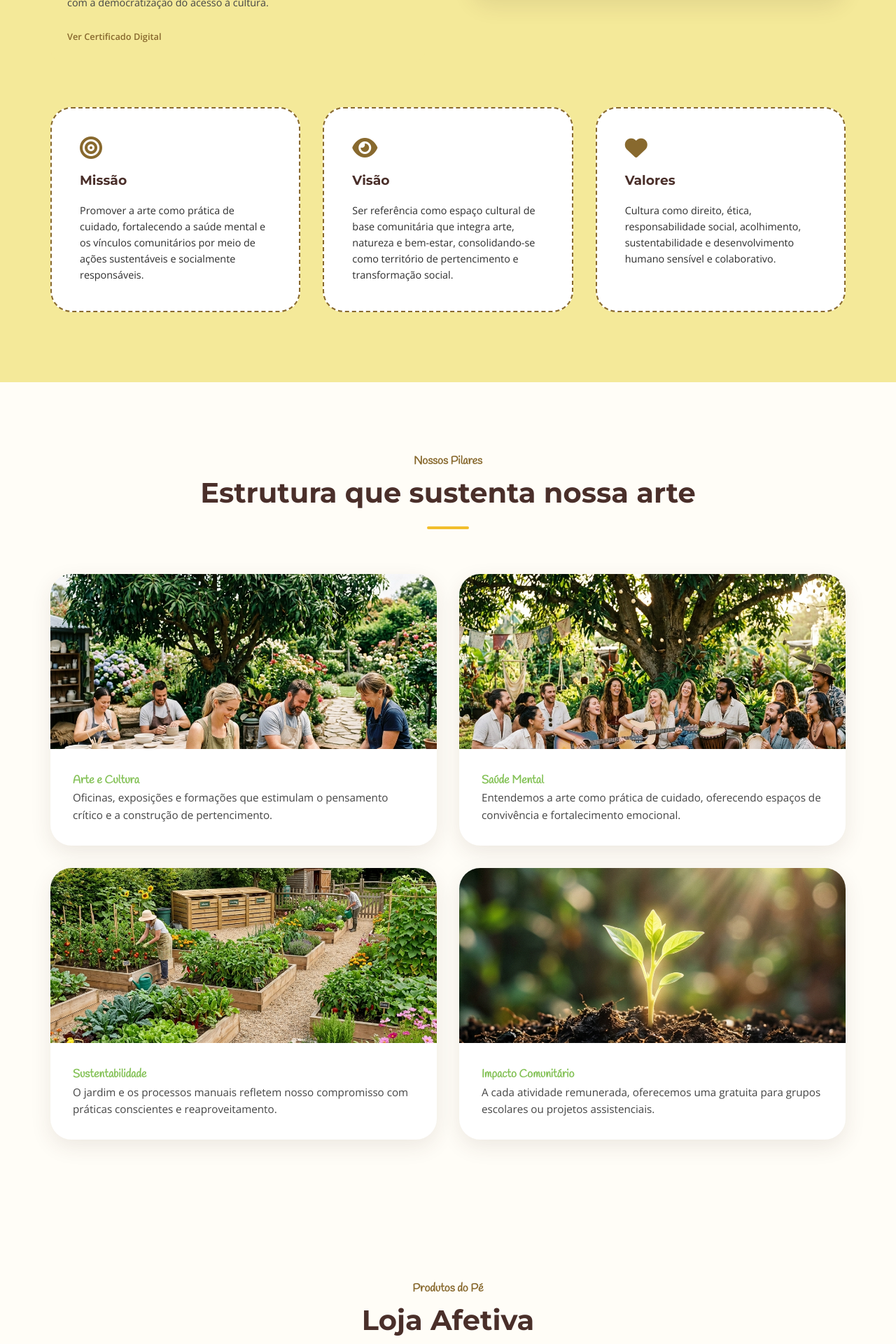
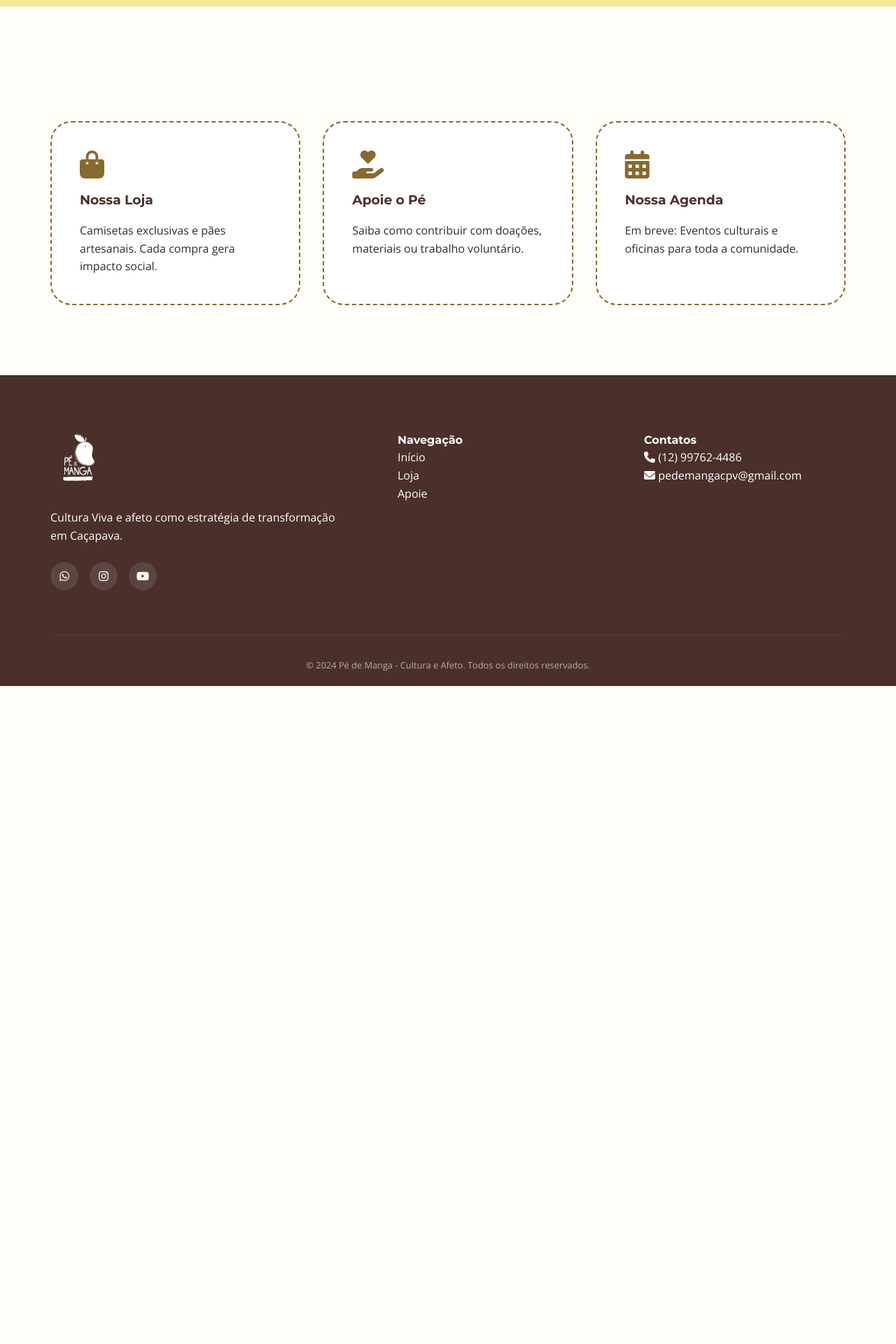
Before and after one commit to pietro-renno/pe-de-manga, a PHP site: page / in a window 1280 px wide. Shown: the part 1466-3386 px from the top of the page at 70% size. After the commit the page ends 2446 px from the top, so only its background shows below. Run offline with PHP 8.4, Linux system fonts and the light colour scheme.

Commit message:
Refactor: Multi-page structure, fixed mobile menu, and responsive improvements

```diff
--- a/index.html
+++ b/index.html
@@ -3,8 +3,8 @@
 <head>
     <meta charset="UTF-8">
     <meta name="viewport" content="width=device-width, initial-scale=1.0">
-    <title>Pé de Manga - Cultura e Afeto | Ponto de Cultura</title>
-    <meta name="description" content="Ponto de Cultura em Caçapava que integra arte, saúde mental e sustentabilidade. Um coletivo organizado focado no cuidado e transformação social.">
+    <title>Pé de Manga - Cultura e Afeto | Home</title>
+    <meta name="description" content="Ponto de Cultura em Caçapava que integra arte, saúde mental e sustentabilidade.">
 
     <!-- Font Awesome -->
     <link rel="stylesheet" href="https://cdnjs.cloudflare.com/ajax/libs/font-awesome/6.4.0/css/all.min.css">
@@ -17,13 +17,12 @@
     <nav id="main-nav">
         <div class="container">
             <div class="logo">
-                <a href="#home"><img src="img/logo.png" alt="Pé de Manga Logo" id="nav-logo"></a>
+                <a href="index.html"><img src="img/logo.png" alt="Pé de Manga Logo" id="nav-logo"></a>
             </div>
             <ul class="nav-links">
                 <li><a href="#sobre">Quem Somos</a></li>
-                <li><a href="#pilares">O Que Fazemos</a></li>
-                <li><a href="#produtos">Loja</a></li>
-                <li><a href="#apoie" class="btn btn-primary" style="padding: 0.5rem 1.2rem; color: white;">Apoie</a></li>
+                <li><a href="loja.html">Loja</a></li>
+                <li><a href="apoie.html" class="btn btn-primary" style="padding: 0.5rem 1.2rem; color: white;">Apoie</a></li>
             </ul>
             <div class="menu-toggle" id="mobile-menu">
                 <i class="fas fa-bars"></i>
@@ -33,14 +32,14 @@
 
     <!-- Hero Section -->
     <header id="home" class="hero">
-        <div class="hero-content container">
+        <div class="container hero-content">
             <div class="hero-text" data-reveal="left">
                 <h2 class="hand-drawn highlight" style="font-size: 1.5rem; margin-bottom: 0.5rem;">Cultura Viva em Caçapava</h2>
                 <h1>Estrutura <span class="highlight">Afetiva</span> e Cuidado Coletivo</h1>
-                <p>O Pé de Manga é um Ponto de Cultura que integra arte como prática de cuidado, sustentabilidade e transformação social.</p>
+                <p>Integramos arte como prática de cuidado, sustentabilidade e transformação social em um território de pertencimento.</p>
                 <div class="hero-btns">
-                    <a href="#apoie" class="btn btn-primary">Fazer uma Doação</a>
-                    <a href="#sobre" class="btn btn-outline">Nossa História</a>
+                    <a href="apoie.html" class="btn btn-primary">Fazer uma Doação</a>
+                    <a href="#sobre" class="btn btn-outline">Saiba Mais</a>
                 </div>
             </div>
             <div class="hero-image" data-reveal="right">
@@ -50,199 +49,76 @@
                 </div>
             </div>
         </div>
-        <div class="scroll-indicator">
-            <span></span>
-        </div>
     </header>
 
-    <!-- About Section (Quem Somos) -->
+    <!-- Home Sections Summary -->
     <section id="sobre" class="about">
         <div class="container">
             <div class="section-header" data-reveal="up">
-                <h4 class="hand-drawn" style="color: var(--marrom);">Quem Somos</h4>
-                <h2>Um território de encontros e criação</h2>
+                <h4 class="hand-drawn" style="color: var(--marrom);">Ponto de Cultura</h4>
+                <h2>Arte, Saúde e Natureza</h2>
                 <div class="underline"></div>
             </div>
             <div class="about-grid">
                 <div class="about-text" data-reveal="left">
-                    <p>O <strong>Pé de Manga – Cultura e Afeto</strong> é um espaço dedicado à arte como caminho de cuidado, pertencimento e transformação social. Atuamos na intersecção entre cultura, saúde mental, sustentabilidade e bem-estar.</p>
-                    <p>Somos um território de encontros e formação. Aqui, o fazer artístico dialoga com a escuta, a natureza e a responsabilidade social. Acreditamos que a arte não é apenas expressão — é ferramenta de desenvolvimento humano.</p>
-
-                    <div style="margin-top: 2rem; background: var(--bg-pastel); padding: 1.5rem; border-radius: 20px;">
-                        <h4 style="color: var(--vermelho-manga); margin-bottom: 0.5rem;"><i class="fas fa-certificate"></i> Ponto de Cultura</h4>
-                        <p style="font-size: 0.9rem;">Reconhecido como Ponto de Cultura pelo Programa Cultura Viva do Ministério da Cultura. Integramos uma rede nacional comprometida com a democratização do acesso à cultura.</p>
-                        <a href="https://culturaviva.cultura.gov.br/agente/14621536/" target="_blank" class="btn-link" style="color: var(--marrom); font-weight: 700; font-size: 0.8rem;">Ver Certificado Digital</a>
-                    </div>
+                    <p>O <strong>Pé de Manga – Cultura e Afeto</strong> é um espaço dedicado à arte como caminho de cuidado e pertencimento. Atuamos na intersecção entre cultura, saúde mental e sustentabilidade.</p>
+                    <p>Como Ponto de Cultura reconhecido, nosso compromisso é democratizar o acesso artístico e fortalecer os vínculos comunitários em Caçapava.</p>
+                    <a href="apoie.html" class="btn btn-outline" style="margin-top: 1rem;">Veja como apoiar</a>
                 </div>
                 <div class="video-container" data-reveal="right" style="position: relative; padding-bottom: 56.25%; height: 0; border-radius: 30px; overflow: hidden; box-shadow: var(--shadow);">
                     <iframe style="position: absolute; top: 0; left: 0; width: 100%; height: 100%;" src="https://www.youtube.com/embed/T-kSSKDsM8I" title="Pé de Manga" frameborder="0" allow="accelerometer; autoplay; clipboard-write; encrypted-media; gyroscope; picture-in-picture; web-share" allowfullscreen></iframe>
                 </div>
             </div>
+        </div>
+    </section>
 
-            <!-- MVV -->
+    <!-- Quick Links -->
+    <section class="quick-links" style="padding: 100px 0; background: var(--bg);">
+        <div class="container">
             <div class="mvv-grid">
-                <div class="mvv-card" data-reveal="up">
-                    <i class="fas fa-bullseye" style="font-size: 2rem; color: var(--marrom); margin-bottom: 1rem;"></i>
-                    <h3>Missão</h3>
-                    <p style="font-size: 0.9rem;">Promover a arte como prática de cuidado, fortalecendo a saúde mental e os vínculos comunitários por meio de ações sustentáveis e socialmente responsáveis.</p>
+                <div class="mvv-card" data-reveal="up" onclick="window.location.href='loja.html'" style="cursor: pointer;">
+                    <i class="fas fa-shopping-bag" style="font-size: 2.5rem; color: var(--marrom); margin-bottom: 1rem;"></i>
+                    <h3>Nossa Loja</h3>
+                    <p>Camisetas exclusivas e pães artesanais. Cada compra gera impacto social.</p>
                 </div>
-                <div class="mvv-card" data-reveal="up" data-delay="100">
-                    <i class="fas fa-eye" style="font-size: 2rem; color: var(--marrom); margin-bottom: 1rem;"></i>
-                    <h3>Visão</h3>
-                    <p style="font-size: 0.9rem;">Ser referência como espaço cultural de base comunitária que integra arte, natureza e bem-estar, consolidando-se como território de pertencimento e transformação social.</p>
+                <div class="mvv-card" data-reveal="up" data-delay="100" onclick="window.location.href='apoie.html'" style="cursor: pointer;">
+                    <i class="fas fa-hand-holding-heart" style="font-size: 2.5rem; color: var(--marrom); margin-bottom: 1rem;"></i>
+                    <h3>Apoie o Pé</h3>
+                    <p>Saiba como contribuir com doações, materiais ou trabalho voluntário.</p>
                 </div>
                 <div class="mvv-card" data-reveal="up" data-delay="200">
-                    <i class="fas fa-heart" style="font-size: 2rem; color: var(--marrom); margin-bottom: 1rem;"></i>
-                    <h3>Valores</h3>
-                    <p style="font-size: 0.9rem;">Cultura como direito, ética, responsabilidade social, acolhimento, sustentabilidade e desenvolvimento humano sensível e colaborativo.</p>
+                    <i class="fas fa-calendar-alt" style="font-size: 2.5rem; color: var(--marrom); margin-bottom: 1rem;"></i>
+                    <h3>Nossa Agenda</h3>
+                    <p>Em breve: Eventos culturais e oficinas para toda a comunidade.</p>
                 </div>
             </div>
         </div>
     </section>
 
-    <!-- Pilares Section (O Que Fazemos) -->
-    <section id="pilares" class="projects">
-        <div class="container">
-            <div class="section-header" data-reveal="up">
-                <h4 class="hand-drawn" style="color: var(--marrom);">Nossos Pilares</h4>
-                <h2>Estrutura que sustenta nossa arte</h2>
-                <div class="underline"></div>
-            </div>
-            <div class="project-grid">
-                <div class="project-card" data-reveal="up">
-                    <div class="project-img" id="project-img-1" style="background-image: url('img/p1.png');"></div>
-                    <div class="project-info">
-                        <h4 class="hand-drawn" style="color: var(--verde);">Arte e Cultura</h4>
-                        <p>Oficinas, exposições e formações que estimulam o pensamento crítico e a construção de pertencimento.</p>
-                    </div>
-                </div>
-                <div class="project-card" data-reveal="up" data-delay="100">
-                    <div class="project-img" id="project-img-2" style="background-image: url('img/p2.png');"></div>
-                    <div class="project-info">
-                        <h4 class="hand-drawn" style="color: var(--verde);">Saúde Mental</h4>
-                        <p>Entendemos a arte como prática de cuidado, oferecendo espaços de convivência e fortalecimento emocional.</p>
-                    </div>
-                </div>
-                <div class="project-card" data-reveal="up" data-delay="200">
-                    <div class="project-img" id="project-img-3" style="background-image: url('img/p3.png');"></div>
-                    <div class="project-info">
-                        <h4 class="hand-drawn" style="color: var(--verde);">Sustentabilidade</h4>
-                        <p>O jardim e os processos manuais refletem nosso compromisso com práticas conscientes e reaproveitamento.</p>
-                    </div>
-                </div>
-                <div class="project-card" data-reveal="up" data-delay="300">
-                    <div class="project-img" id="project-img-eco" style="background-image: url('img/eco.png'); background-size: cover; height: 250px;"></div>
-                    <div class="project-info">
-                        <h4 class="hand-drawn" style="color: var(--verde);">Impacto Comunitário</h4>
-                        <p>A cada atividade remunerada, oferecemos uma gratuita para grupos escolares ou projetos assistenciais.</p>
-                    </div>
-                </div>
-            </div>
-        </div>
-    </section>
-
-    <!-- Products Section -->
-    <section id="produtos" class="products">
-        <div class="container">
-            <div class="section-header" data-reveal="up">
-                <h4 class="hand-drawn" style="color: var(--marrom);">Produtos do Pé</h4>
-                <h2>Loja Afetiva</h2>
-                <div class="underline"></div>
-            </div>
-            <div class="product-grid">
-                <!-- Produto 1 -->
-                <div class="product-card" data-reveal="left">
-                    <img src="img/p1.png" alt="Camisetas"> <!-- Usando p1 como placeholder -->
-                    <div class="product-content">
-                        <h3>Camisetas Pé de Manga</h3>
-                        <p>Coleção limitada em parceria com Quintal Silk. Estampa artesanal e tecidos sustentáveis.</p>
-                        <span class="price">R$ 79,90</span>
-                        <a href="https://wa.me/5512997624486" target="_blank" class="btn btn-outline">Encomendar</a>
-                    </div>
-                </div>
-                <!-- Produto 2 -->
-                <div class="product-card" data-reveal="right">
-                    <img src="img/p2.png" alt="Pé de Pão">
-                    <div class="product-content">
-                        <h3>Pé de Pão</h3>
-                        <p>Pães artesanais de fermentação natural ou longa. Sabor e saúde direto do nosso quintal para sua mesa.</p>
-                        <span class="price">R$ 25,00</span>
-                        <a href="https://wa.me/5512997624486" target="_blank" class="btn btn-outline">Garantir o meu</a>
-                    </div>
-                </div>
-            </div>
-        </div>
-    </section>
-
-    <!-- Apoie Section -->
-    <section id="apoie" class="apoie">
-        <div class="container">
-            <div class="section-header" data-reveal="up">
-                <h4 class="hand-drawn" style="color: var(--marrom);">Contribua com o Coletivo</h4>
-                <h2>Apoie o Pé de Manga</h2>
-                <div class="underline"></div>
-                <p>Sua doação ajuda a manter nossas atividades gratuitas para a comunidade.</p>
-            </div>
-
-            <div class="pix-box" data-reveal="up">
-                <h3>Chave PIX</h3>
-                <div class="pix-key">financasdopedemanga@gmail.com</div>
-                <p>Pé de Manga & Amora Produções</p>
-
-                <div class="bank-info">
-                    <div>
-                        <strong>Banco do Brasil (001)</strong><br>
-                        Agência: 1683-7<br>
-                        Conta Corrente: 224087-4
-                    </div>
-                    <div>
-                        <strong>CNPJ</strong><br>
-                        23.456.588/0001-98<br>
-                        Talita S Domingos
-                    </div>
-                </div>
-            </div>
-
-            <div class="badge-container" data-reveal="up">
-                <img src="https://culturaviva.cultura.gov.br/wp-content/themes/culturaviva/dist/images/logo-ministerio-cultura.png" alt="Ministério da Cultura" class="badge">
-                <!-- Outros parceiros poderiam ser listados aqui -->
-            </div>
-        </div>
-    </section>
-
-    <blockquote class="container" style="text-align: center; margin: 50px auto; font-style: italic; color: var(--marrom); max-width: 700px;" data-reveal="up">
-        <p style="font-size: 1.5rem; line-height: 1.4;">"Não há mudança sem sonho como não há sonho sem esperança"</p>
-        <cite style="display: block; margin-top: 1rem; font-weight: 700;">— Paulo Freire</cite>
-    </blockquote>
-
-    <!-- Footer -->
     <footer id="contato" class="contact">
         <div class="container">
             <div class="footer-grid">
                 <div class="footer-brand">
                     <img src="img/logo.png" alt="Pé de Manga" style="filter: brightness(0) invert(1);">
-                    <p>Ponto de Cultura reconhecido pelo Programa Cultura Viva. Arte como caminho de cuidado e pertencimento em Caçapava.</p>
+                    <p>Cultura Viva e afeto como estratégia de transformação em Caçapava.</p>
                     <div class="social-links">
                         <a href="https://wa.me/5512997624486" target="_blank"><i class="fab fa-whatsapp"></i></a>
                         <a href="#"><i class="fab fa-instagram"></i></a>
-                        <a href="#"><i class="fab fa-facebook-f"></i></a>
                         <a href="https://www.youtube.com/watch?v=T-kSSKDsM8I" target="_blank"><i class="fab fa-youtube"></i></a>
                     </div>
                 </div>
                 <div class="footer-links">
                     <h4>Navegação</h4>
                     <ul>
-                        <li><a href="#sobre">Quem Somos</a></li>
-                        <li><a href="#pilares">O Que Fazemos</a></li>
-                        <li><a href="#produtos">Produtos</a></li>
-                        <li><a href="#apoie">Como Apoiar</a></li>
+                        <li><a href="index.html">Início</a></li>
+                        <li><a href="loja.html">Loja</a></li>
+                        <li><a href="apoie.html">Apoie</a></li>
                     </ul>
                 </div>
                 <div class="footer-info">
                     <h4>Contatos</h4>
                     <p><i class="fas fa-phone"></i> (12) 99762-4486</p>
                     <p><i class="fas fa-envelope"></i> pedemangacpv@gmail.com</p>
-                    <p><i class="fas fa-map-marker-alt"></i> Caçapava, SP</p>
                 </div>
             </div>
             <div class="footer-bottom">
```
Also changed, not shown: apoie.html (added, +123 -0 lines), css/style.css (+99 -5 lines), js/script.js (+35 -19 lines), loja.html (added, +124 -0 lines).
